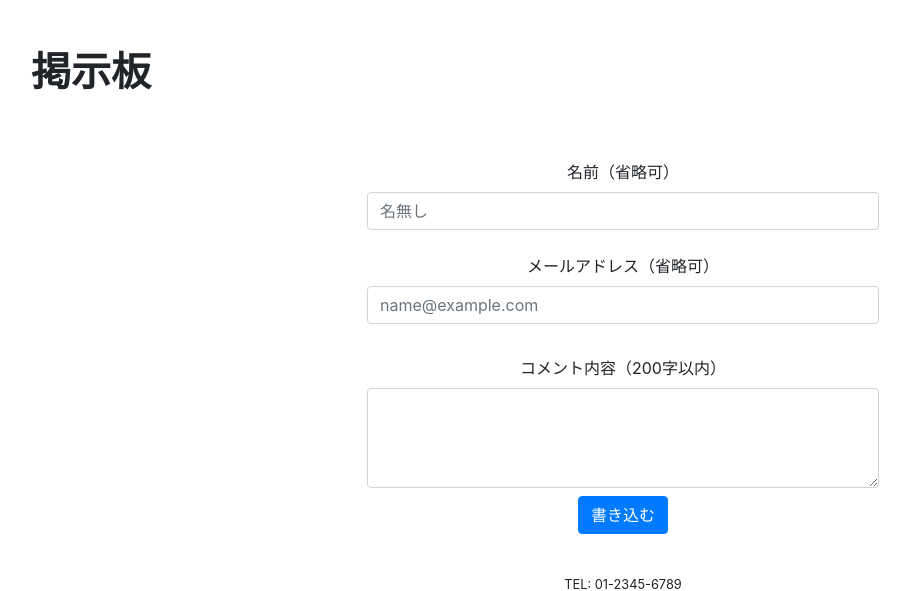
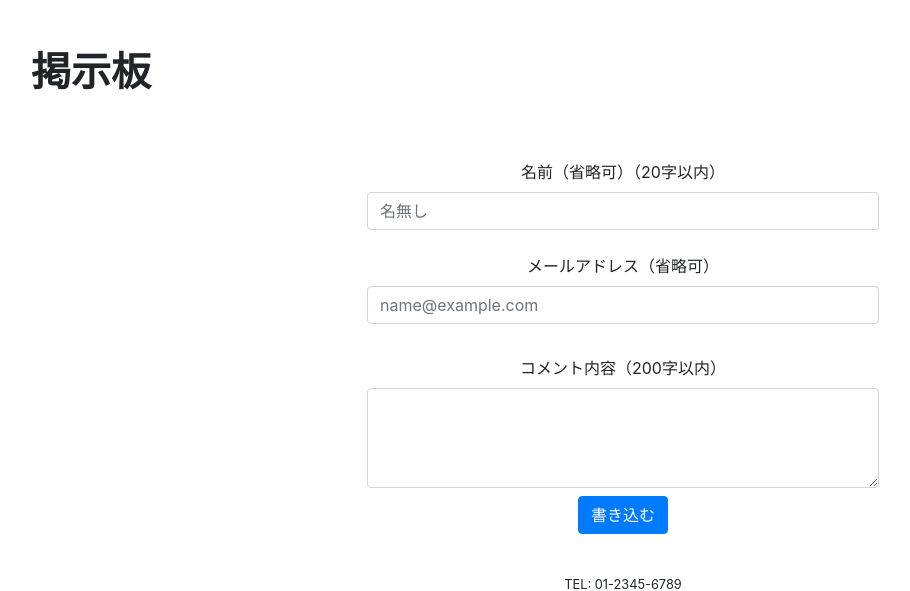
Before and after one commit to BigMcQueen/flask-bbs, a Flask app: page / in a window 1280 px wide. Shown: the top 591 px of the page, without its empty margins (17-927 px from the left). Run offline with Flask 3, Linux system fonts and the light colour scheme; some libraries are stand-ins or nearby versions.

Commit message:
名前（省略可）に（20字以内）を追記

```diff
--- a/templates/index.html
+++ b/templates/index.html
@@ -17,7 +17,7 @@
 
 <form action="/" method="POST" class="text-center">
     <div class="mb-2">
-        <label for="username" class="form-label mt-3">名前（省略可）</label>
+        <label for="username" class="form-label mt-3">名前（省略可）（20字以内）</label>
         <input style="width:40%;" type="text" name="username" class="form-control mx-auto" placeholder="名無し">
     </div>
     <div class="mb-2">
```
